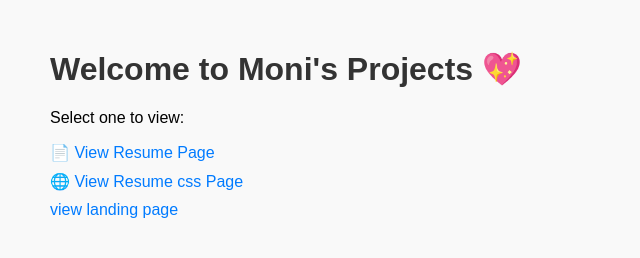
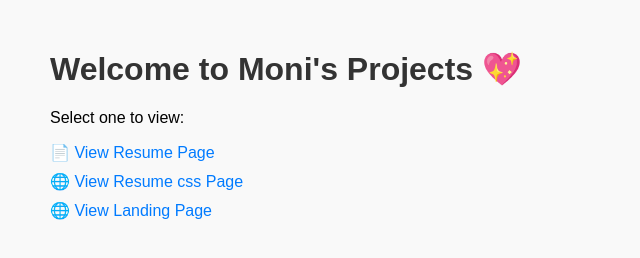
Before and after one commit to Monisha9095/Moni-s-Projects, a plain HTML site: page index.html in a window 1280 px wide. Shown: the full height of the page, 0-640 px from the left. Drawn offline with Linux system fonts and the light colour scheme.

Commit message:
Update index.html

```diff
--- a/index.html
+++ b/index.html
@@ -28,6 +28,6 @@
   <p>Select one to view:</p>
   <a href="RESUME.html">📄 View Resume Page</a>
   <a href="Moni%20css.html">🌐 View Resume css Page</a>
-  <a href="landing%20page.html">view landing page</a>
+  <a href="landing-page.html">🌐 View Landing Page</a>
 </body>
 </html>
```
